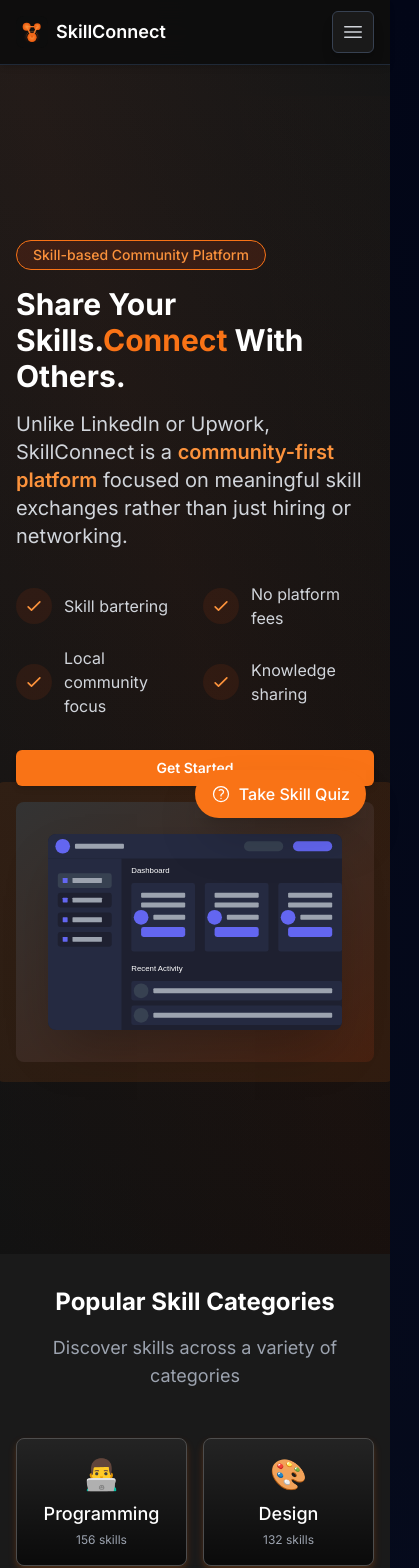
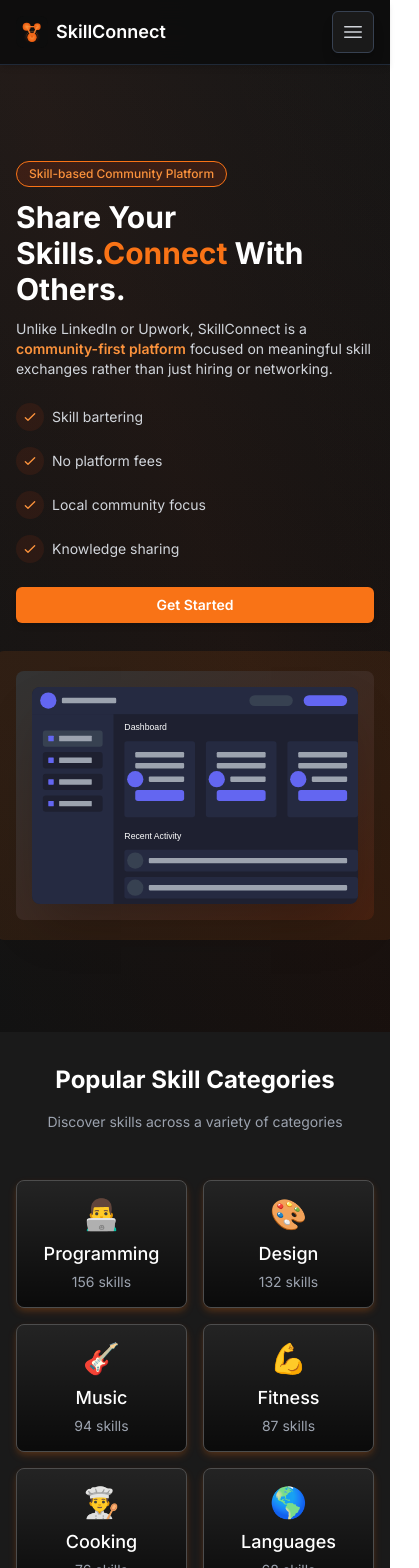
Before and after one commit to Aditya-233/skill-connect, a Next.js app: page / in a window 390 px wide. Shown: the top 1568 px of the page, 419 px wide, since content can reach past the window. Built offline with nearby package versions, Linux system fonts and the light colour scheme.

Commit message:
Fix mobile responsiveness issues and quiz button overlap

```diff
--- a/src/app/components/SimplifiedFooter.tsx
+++ b/src/app/components/SimplifiedFooter.tsx
@@ -1,6 +1,6 @@
 "use client";
 
-import React, { useState, useEffect } from 'react';
+import React, { useState, useEffect, useRef } from 'react';
 import Link from 'next/link';
 import Image from 'next/image';
 import SocialLinks from './SocialLinks';
@@ -20,14 +20,20 @@
   const [openSection, setOpenSection] = useState<string | null>(null);
   const [isQuizOpen, setIsQuizOpen] = useState(false);
   const [showFloatingButton, setShowFloatingButton] = useState(false);
+  const footerRef = useRef<HTMLElement>(null);
 
   // Effect to handle scroll-based visibility of floating button
   useEffect(() => {
     const handleScroll = () => {
       const scrollPosition = window.scrollY;
-      const threshold = 300; // When to show the button
+      const viewportHeight = window.innerHeight;
+      const scrollThreshold = 800; // When to show the button - increased threshold
 
-      if (scrollPosition > threshold) {
+      // Check if near footer to hide button
+      const footerTop = footerRef.current?.getBoundingClientRect().top || 0;
+      const isNearFooter = footerTop < viewportHeight - 100;
+
+      if (scrollPosition > scrollThreshold && !isNearFooter) {
         setShowFloatingButton(true);
       } else {
         setShowFloatingButton(false);
@@ -85,7 +91,7 @@
 
   return (
     <>
-      <footer className="bg-secondary-900 border-t border-secondary-800">
+      <footer className="bg-secondary-900 border-t border-secondary-800" ref={footerRef}>
         <div className="max-w-7xl mx-auto px-4 py-12 sm:px-6 lg:px-8">
           {/* Logo and social links - always visible */}
           <div className="flex flex-col md:flex-row justify-between items-center mb-8">
@@ -101,10 +107,10 @@
               <span className="text-xl font-bold text-white">SkillConnect</span>
             </div>
 
-            <div className="flex items-center space-x-4">
+            <div className="flex flex-col sm:flex-row items-center space-y-4 sm:space-y-0 sm:space-x-4">
               <button
                 onClick={openQuiz}
-                className="bg-primary-500 hover:bg-primary-600 text-white px-4 py-2 rounded-md text-sm transition-colors flex items-center"
+                className="bg-primary-500 hover:bg-primary-600 text-white px-4 py-2 rounded-md text-sm transition-colors flex items-center w-full sm:w-auto justify-center sm:justify-start"
               >
                 <svg xmlns="http://www.w3.org/2000/svg" fill="none" viewBox="0 0 24 24" strokeWidth={1.5} stroke="currentColor" className="w-5 h-5 mr-2">
                   <path strokeLinecap="round" strokeLinejoin="round" d="M9.879 7.519c1.171-1.025 3.071-1.025 4.242 0 1.172 1.025 1.172 2.687 0 3.712-.203.179-.43.326-.67.442-.745.361-1.45.999-1.45 1.827v.75M21 12a9 9 0 11-18 0 9 9 0 0118 0zm-9 5.25h.008v.008H12v-.008z" />
@@ -214,11 +220,11 @@
       >
         <button
           onClick={openQuiz}
-          className="bg-primary-500 hover:bg-primary-600 text-white p-3 rounded-full shadow-lg flex items-center justify-center transition-transform hover:scale-110"
+          className="bg-primary-500 hover:bg-primary-600 text-white p-3 md:px-4 md:py-3 rounded-full shadow-lg flex items-center justify-center transition-transform hover:scale-110"
           aria-label="Find your skills match"
         >
           <div className="flex items-center">
-            <svg xmlns="http://www.w3.org/2000/svg" fill="none" viewBox="0 0 24 24" strokeWidth={1.5} stroke="currentColor" className="w-6 h-6">
+            <svg xmlns="http://www.w3.org/2000/svg" fill="none" viewBox="0 0 24 24" strokeWidth={1.5} stroke="currentColor" className="w-5 h-5 md:w-6 md:h-6">
               <path strokeLinecap="round" strokeLinejoin="round" d="M9.879 7.519c1.171-1.025 3.071-1.025 4.242 0 1.172 1.025 1.172 2.687 0 3.712-.203.179-.43.326-.67.442-.745.361-1.45.999-1.45 1.827v.75M21 12a9 9 0 11-18 0 9 9 0 0118 0zm-9 5.25h.008v.008H12v-.008z" />
             </svg>
             <span className="ml-2 font-medium hidden md:inline">Take Skill Quiz</span>
--- a/src/app/components/SubtleHeroSection.tsx
+++ b/src/app/components/SubtleHeroSection.tsx
@@ -6,59 +6,59 @@
 
 const SubtleHeroSection: React.FC = () => {
   return (
-    <section className="relative pt-24 pb-12 overflow-hidden">
+    <section className="relative pt-16 md:pt-24 pb-8 md:pb-12 overflow-hidden">
       {/* Simplified background with subtle gradient instead of texture */}
       <div className="absolute inset-0 bg-gradient-to-b from-secondary-900 to-secondary-950 z-0"></div>
       <div className="absolute inset-0 bg-gradient-to-tr from-secondary-900/40 via-primary-900/10 to-secondary-950/30 z-0"></div>
 
-      <div className="relative z-10 max-w-7xl mx-auto px-4 sm:px-6 lg:px-8 pt-20 pb-20 sm:pt-24 sm:pb-24">
+      <div className="relative z-10 max-w-7xl mx-auto px-4 sm:px-6 lg:px-8 pt-16 md:pt-20 pb-12 md:pb-20">
         {/* Subtle gradient on right side instead of texture */}
         <div className="absolute top-0 right-0 w-1/2 h-full opacity-10 z-0 pointer-events-none bg-gradient-to-bl from-primary-700/10 via-transparent to-transparent"></div>
 
-        <div className="container mx-auto grid md:grid-cols-2 gap-8 py-16 items-center">
+        <div className="container mx-auto grid md:grid-cols-2 gap-6 md:gap-8 py-8 md:py-16 items-center">
           <div>
-            <div className="inline-block px-4 py-1 rounded-full bg-primary-900/30 border border-primary-500 text-primary-400 text-sm font-medium mb-4">
+            <div className="inline-block px-3 md:px-4 py-1 rounded-full bg-primary-900/30 border border-primary-500 text-primary-400 text-xs md:text-sm font-medium mb-3 md:mb-4">
               Skill-based Community Platform
             </div>
-            <h1 className="text-4xl md:text-5xl font-bold leading-tight">
+            <h1 className="text-3xl md:text-4xl lg:text-5xl font-bold leading-tight">
               Share Your Skills.
               <span className="text-primary-500">Connect</span> With Others.
             </h1>
-            <p className="mt-4 text-xl text-gray-300 mb-8">
+            <p className="mt-3 md:mt-4 text-base md:text-xl text-gray-300 mb-6 md:mb-8">
               Unlike LinkedIn or Upwork, SkillConnect is a <span className="text-primary-400 font-semibold">community-first platform</span> focused on meaningful skill exchanges rather than just hiring or networking.
             </p>
-            <div className="grid grid-cols-2 gap-4 mb-8">
+            <div className="grid grid-cols-1 sm:grid-cols-2 gap-3 md:gap-4 mb-6 md:mb-8">
               <div className="flex items-center">
-                <div className="rounded-full bg-primary-900/20 p-2 mr-3">
-                  <svg xmlns="http://www.w3.org/2000/svg" className="h-5 w-5 text-primary-400" fill="none" viewBox="0 0 24 24" stroke="currentColor">
+                <div className="rounded-full bg-primary-900/20 p-1.5 md:p-2 mr-2 md:mr-3">
+                  <svg xmlns="http://www.w3.org/2000/svg" className="h-4 w-4 md:h-5 md:w-5 text-primary-400" fill="none" viewBox="0 0 24 24" stroke="currentColor">
                     <path strokeLinecap="round" strokeLinejoin="round" strokeWidth={2} d="M5 13l4 4L19 7" />
                   </svg>
                 </div>
-                <span className="text-gray-300">Skill bartering</span>
+                <span className="text-sm md:text-base text-gray-300">Skill bartering</span>
               </div>
               <div className="flex items-center">
-                <div className="rounded-full bg-primary-900/20 p-2 mr-3">
-                  <svg xmlns="http://www.w3.org/2000/svg" className="h-5 w-5 text-primary-400" fill="none" viewBox="0 0 24 24" stroke="currentColor">
+                <div className="rounded-full bg-primary-900/20 p-1.5 md:p-2 mr-2 md:mr-3">
+                  <svg xmlns="http://www.w3.org/2000/svg" className="h-4 w-4 md:h-5 md:w-5 text-primary-400" fill="none" viewBox="0 0 24 24" stroke="currentColor">
                     <path strokeLinecap="round" strokeLinejoin="round" strokeWidth={2} d="M5 13l4 4L19 7" />
                   </svg>
                 </div>
-                <span className="text-gray-300">No platform fees</span>
+                <span className="text-sm md:text-base text-gray-300">No platform fees</span>
               </div>
               <div className="flex items-center">
-                <div className="rounded-full bg-primary-900/20 p-2 mr-3">
-                  <svg xmlns="http://www.w3.org/2000/svg" className="h-5 w-5 text-primary-400" fill="none" viewBox="0 0 24 24" stroke="currentColor">
+                <div className="rounded-full bg-primary-900/20 p-1.5 md:p-2 mr-2 md:mr-3">
+                  <svg xmlns="http://www.w3.org/2000/svg" className="h-4 w-4 md:h-5 md:w-5 text-primary-400" fill="none" viewBox="0 0 24 24" stroke="currentColor">
                     <path strokeLinecap="round" strokeLinejoin="round" strokeWidth={2} d="M5 13l4 4L19 7" />
                   </svg>
                 </div>
-                <span className="text-gray-300">Local community focus</span>
+                <span className="text-sm md:text-base text-gray-300">Local community focus</span>
               </div>
               <div className="flex items-center">
-                <div className="rounded-full bg-primary-900/20 p-2 mr-3">
-                  <svg xmlns="http://www.w3.org/2000/svg" className="h-5 w-5 text-primary-400" fill="none" viewBox="0 0 24 24" stroke="currentColor">
+                <div className="rounded-full bg-primary-900/20 p-1.5 md:p-2 mr-2 md:mr-3">
+                  <svg xmlns="http://www.w3.org/2000/svg" className="h-4 w-4 md:h-5 md:w-5 text-primary-400" fill="none" viewBox="0 0 24 24" stroke="currentColor">
                     <path strokeLinecap="round" strokeLinejoin="round" strokeWidth={2} d="M5 13l4 4L19 7" />
                   </svg>
                 </div>
-                <span className="text-gray-300">Knowledge sharing</span>
+                <span className="text-sm md:text-base text-gray-300">Knowledge sharing</span>
               </div>
             </div>
             <div className="flex flex-col sm:flex-row gap-4">
@@ -67,8 +67,8 @@
               </Link>
             </div>
           </div>
-          <div className="relative">
-            <div className="bg-gradient-to-br from-secondary-800 to-primary-900/30 rounded-lg p-8 h-auto flex items-center justify-center">
+          <div className="relative mt-8 md:mt-0">
+            <div className="bg-gradient-to-br from-secondary-800 to-primary-900/30 rounded-lg p-4 md:p-8 h-auto flex items-center justify-center">
               {/* Remove texture overlay */}
               <div className="relative z-10 text-center">
                 <Image
--- a/src/app/globals.css
+++ b/src/app/globals.css
@@ -59,11 +59,11 @@
   }
 
   .section {
-    @apply py-12 md:py-20;
+    @apply py-8 sm:py-12 md:py-20;
   }
 
   .grid-card-container {
-    @apply grid grid-cols-1 md:grid-cols-2 lg:grid-cols-3 gap-6;
+    @apply grid grid-cols-1 md:grid-cols-2 lg:grid-cols-3 gap-4 md:gap-6;
   }
 
   /* Mobile-friendly components */
@@ -133,6 +133,16 @@
   .testimonial-card {
     @apply mb-6;
   }
+
+  /* Fix quiz button overlap */
+  .fixed.bottom-6.right-6 {
+    @apply bottom-4 right-4 !important;
+  }
+
+  /* Improve text readability on small screens */
+  p {
+    @apply text-sm !important;
+  }
 }
 
 @layer utilities {
--- a/src/app/page.tsx
+++ b/src/app/page.tsx
@@ -6,7 +6,6 @@
 import SubtleHeroSection from './components/SubtleHeroSection';
 import ImprovedHowItWorks from './components/ImprovedHowItWorks';
 import SimplifiedFooter from './components/SimplifiedFooter';
-import StickyQuizButton from './components/StickyQuizButton';
 import SkillQuiz from './components/SkillQuiz';
 
 export default function HomePage() {
@@ -211,9 +210,6 @@
       {/* Footer - using simplified footer */}
       <SimplifiedFooter />
 
-      {/* Sticky Quiz Button */}
-      <StickyQuizButton onClick={() => setIsQuizOpen(true)} />
-
       {/* Skill Quiz Modal */}
       {isQuizOpen && <SkillQuiz onClose={() => setIsQuizOpen(false)} />}
     </div>
```
Also changed, not shown: src/app/components/ImprovedHowItWorks.tsx (+13 -13 lines).
